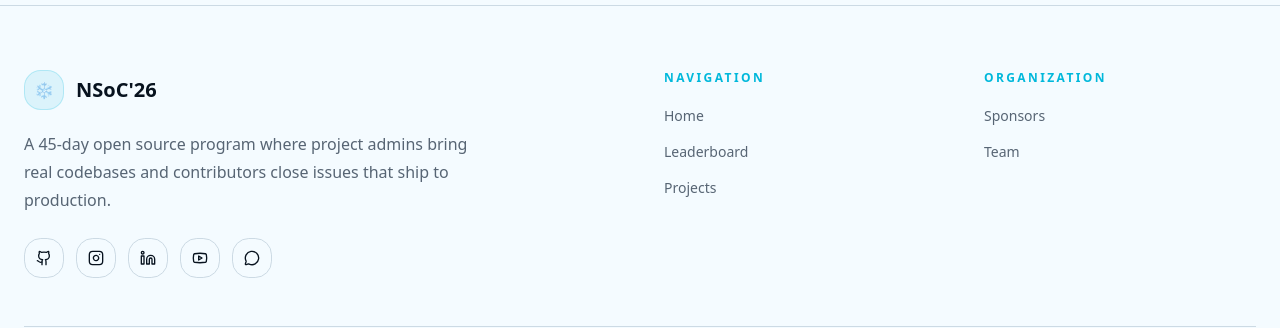
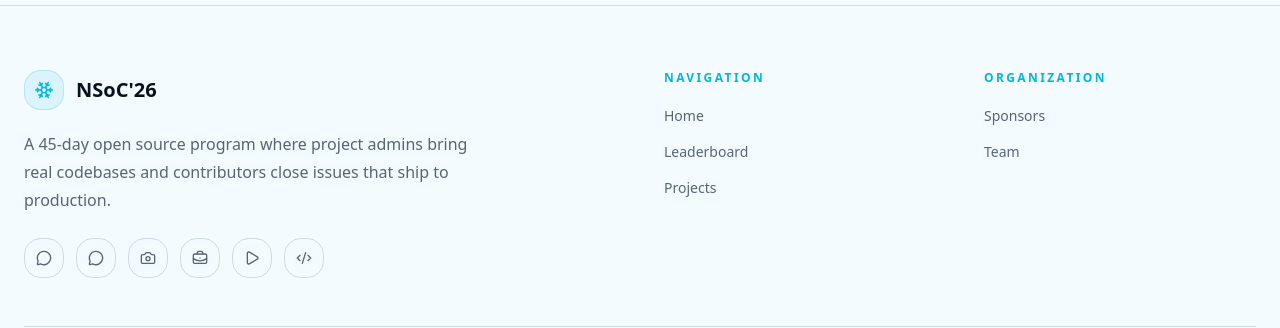
Before and after one commit to Aryamuh-ynah/nsoc-winter, a Next.js app: page / in a window 1280 px wide. Shown: the part 8897-9225 px from the top of the page. Built offline with nearby package versions, Linux system fonts and the light colour scheme.

Commit message:
fix: add compatible social icons and footer links

```diff
--- a/components/sections/footer.tsx
+++ b/components/sections/footer.tsx
@@ -1,10 +1,44 @@
 import {
-  Github,
-  Instagram,
-  Linkedin,
+  BriefcaseBusiness,
+  Camera,
+  Code2,
   MessageCircle,
-  Youtube,
+  Play,
+  Snowflake,
 } from "lucide-react";
+
+const socialLinks = [
+  {
+    name: "Discord",
+    href: "https://discord.gg/bZ47fac2jn",
+    icon: MessageCircle,
+  },
+  {
+    name: "WhatsApp",
+    href: "https://chat.whatsapp.com/Cs6bcCYUD5zLXmElzX9HOq",
+    icon: MessageCircle,
+  },
+  {
+    name: "Instagram",
+    href: "https://www.instagram.com/nsoc.in",
+    icon: Camera,
+  },
+  {
+    name: "LinkedIn",
+    href: "https://www.linkedin.com/company/nso-code",
+    icon: BriefcaseBusiness,
+  },
+  {
+    name: "YouTube",
+    href: "https://www.youtube.com/@nsoc-in",
+    icon: Play,
+  },
+  {
+    name: "GitHub",
+    href: "https://github.com/deepanshu-prajapati01",
+    icon: Code2,
+  },
+];
 
 export function Footer() {
   return (
@@ -14,8 +48,8 @@ export function Footer() {
           {/* Brand */}
           <div className="lg:col-span-2">
             <div className="flex items-center gap-3">
-              <div className="flex h-10 w-10 items-center justify-center rounded-xl border border-cyan-500/20 bg-cyan-500/10 text-cyan-500">
-                ❄
+              <div className="flex h-10 w-10 items-center justify-center rounded-xl border border-cyan-500/20 bg-cyan-500/10">
+                <Snowflake className="h-5 w-5 text-cyan-500" />
               </div>
 
               <span className="text-xl font-bold">NSoC&apos;26</span>
@@ -26,46 +60,25 @@ export function Footer() {
               codebases and contributors close issues that ship to production.
             </p>
 
-            <div className="mt-6 flex gap-3">
-              <a
-                href="#"
-                aria-label="GitHub"
-                className="flex h-10 w-10 items-center justify-center rounded-xl border border-border transition hover:bg-accent"
-              >
-                <Github className="h-4 w-4" />
-              </a>
+            {/* Social links */}
+            <div className="mt-6 flex flex-wrap gap-3">
+              {socialLinks.map((social) => {
+                const Icon = social.icon;
 
-              <a
-                href="#"
-                aria-label="Instagram"
-                className="flex h-10 w-10 items-center justify-center rounded-xl border border-border transition hover:bg-accent"
-              >
-                <Instagram className="h-4 w-4" />
-              </a>
-
-              <a
-                href="#"
-                aria-label="LinkedIn"
-                className="flex h-10 w-10 items-center justify-center rounded-xl border border-border transition hover:bg-accent"
-              >
-                <Linkedin className="h-4 w-4" />
-              </a>
-
-              <a
-                href="#"
-                aria-label="YouTube"
-                className="flex h-10 w-10 items-center justify-center rounded-xl border border-border transition hover:bg-accent"
-              >
-                <Youtube className="h-4 w-4" />
-              </a>
-
-              <a
-                href="#"
-                aria-label="Community"
-                className="flex h-10 w-10 items-center justify-center rounded-xl border border-border transition hover:bg-accent"
-              >
-                <MessageCircle className="h-4 w-4" />
-              </a>
+                return (
+                  <a
+                    key={social.name}
+                    href={social.href}
+                    target="_blank"
+                    rel="noopener noreferrer"
+                    aria-label={social.name}
+                    title={social.name}
+                    className="flex h-10 w-10 items-center justify-center rounded-xl border border-border text-muted-foreground transition hover:border-cyan-500/30 hover:bg-cyan-500/10 hover:text-cyan-500"
+                  >
+                    <Icon className="h-4 w-4" />
+                  </a>
+                );
+              })}
             </div>
           </div>
 
@@ -80,11 +93,14 @@ export function Footer() {
                 Home
               </a>
 
-              <a href="#" className="transition hover:text-foreground">
+              <a
+                href="/leaderboard"
+                className="transition hover:text-foreground"
+              >
                 Leaderboard
               </a>
 
-              <a href="#" className="transition hover:text-foreground">
+              <a href="/projects" className="transition hover:text-foreground">
                 Projects
               </a>
             </div>
@@ -101,13 +117,14 @@ export function Footer() {
                 Sponsors
               </a>
 
-              <a href="#" className="transition hover:text-foreground">
+              <a href="/team" className="transition hover:text-foreground">
                 Team
               </a>
             </div>
           </div>
         </div>
 
+        {/* Bottom */}
         <div className="mt-12 flex flex-col gap-4 border-t border-border pt-6 text-sm text-muted-foreground md:flex-row md:items-center md:justify-between">
           <p>© 2026 NSoC. All rights reserved.</p>
 
```
